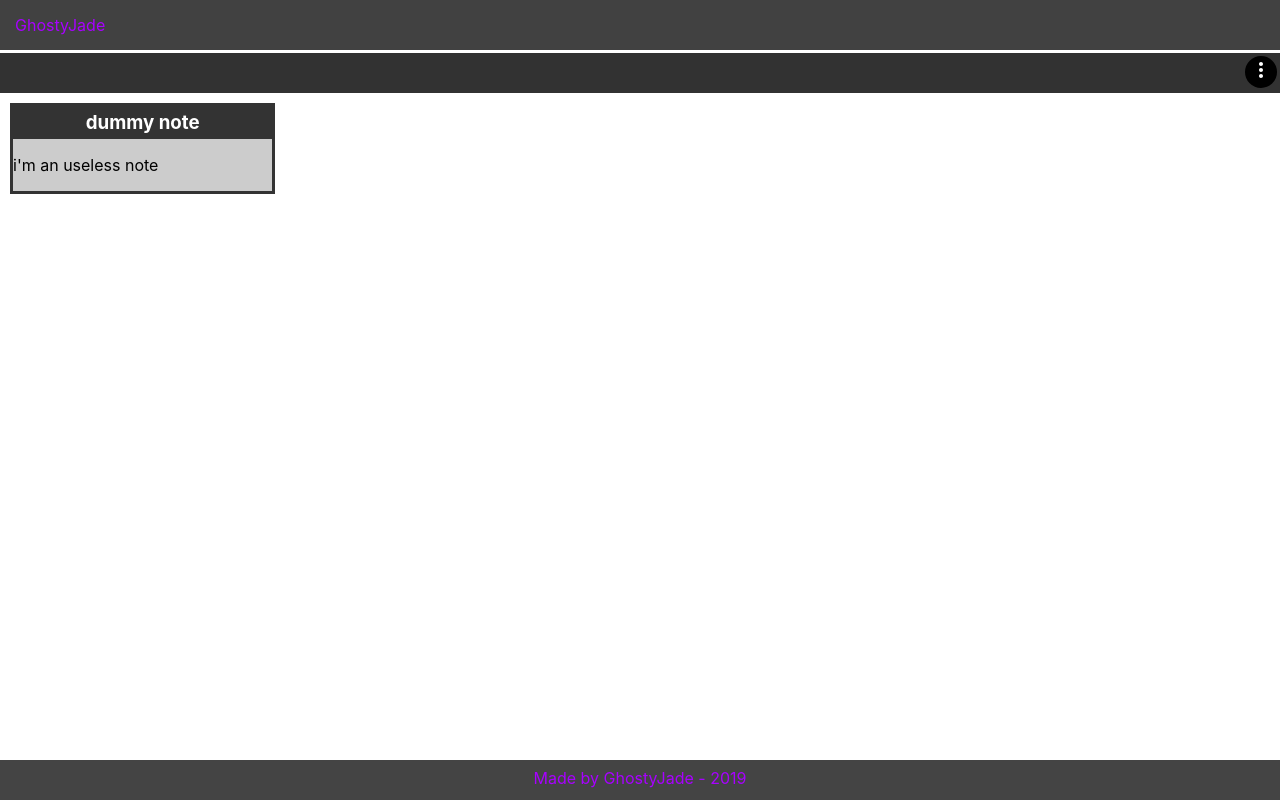
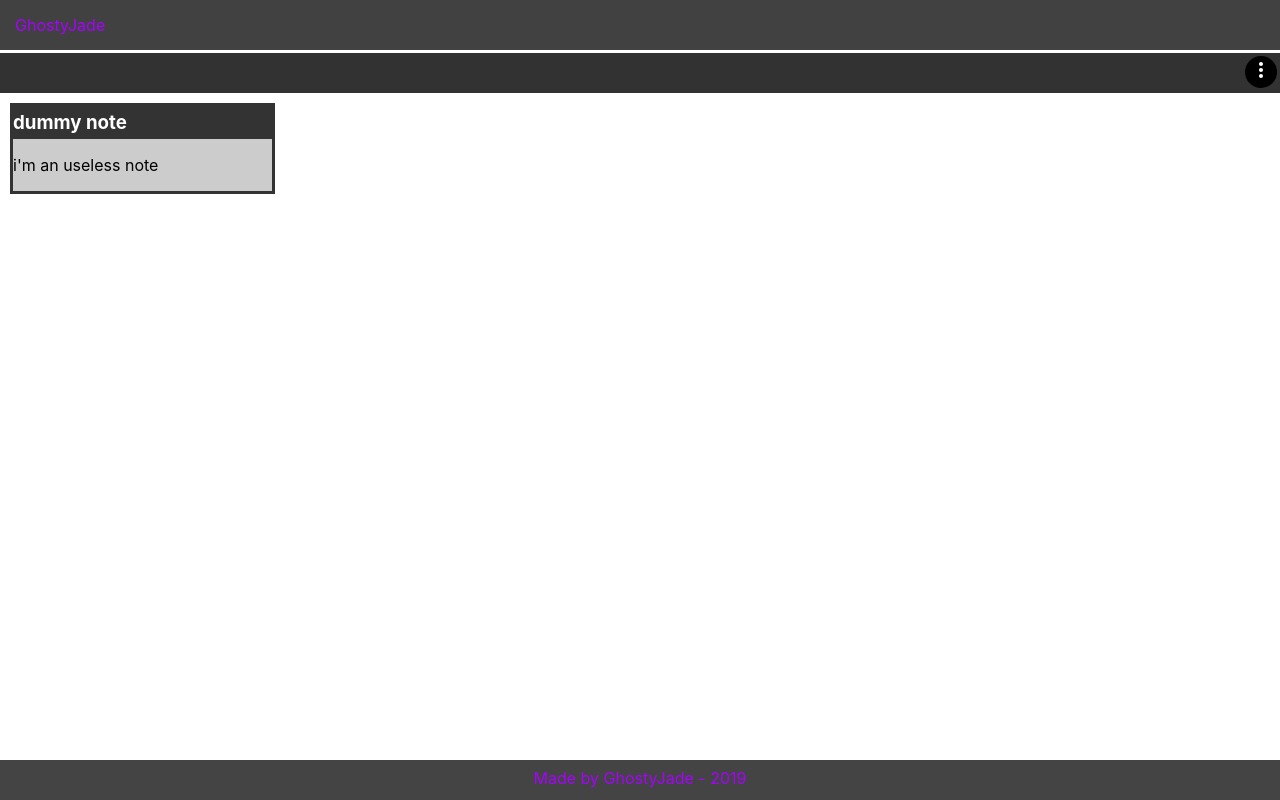
Before and after one commit to GhostyJade/TODOApp, a React (Create React App) app in the folder todo-app/: page / in a window 1280 px wide. Built offline with nearby package versions, Linux system fonts and the light colour scheme.

Commit message:
Updated note style to show completed and delete

```diff
--- a/todo-app/src/style/icons.css
+++ b/todo-app/src/style/icons.css
@@ -31,6 +31,14 @@
     text-align: center;
 }
 
+.btn-container-square {
+    display: block;
+    background-color: black;
+    margin:auto;
+    margin-right: 5px;
+
+}
+
 .btn-container-32 {
     height: 32px;
     width: 32px;
--- a/todo-app/src/style/note.css
+++ b/todo-app/src/style/note.css
@@ -9,8 +9,9 @@
 
 .note-header{
     background-color: #333333;
-    display: inline-block;
+    display: inline-flex;
     width: 100%;
+    float: right;
     height: fit-content;
 }
 
@@ -26,3 +27,8 @@
     margin-top:5px;
     margin-bottom:5px;
 }
+
+.completed-box{
+    width: 28px;
+    height: 28px;
+}
```
